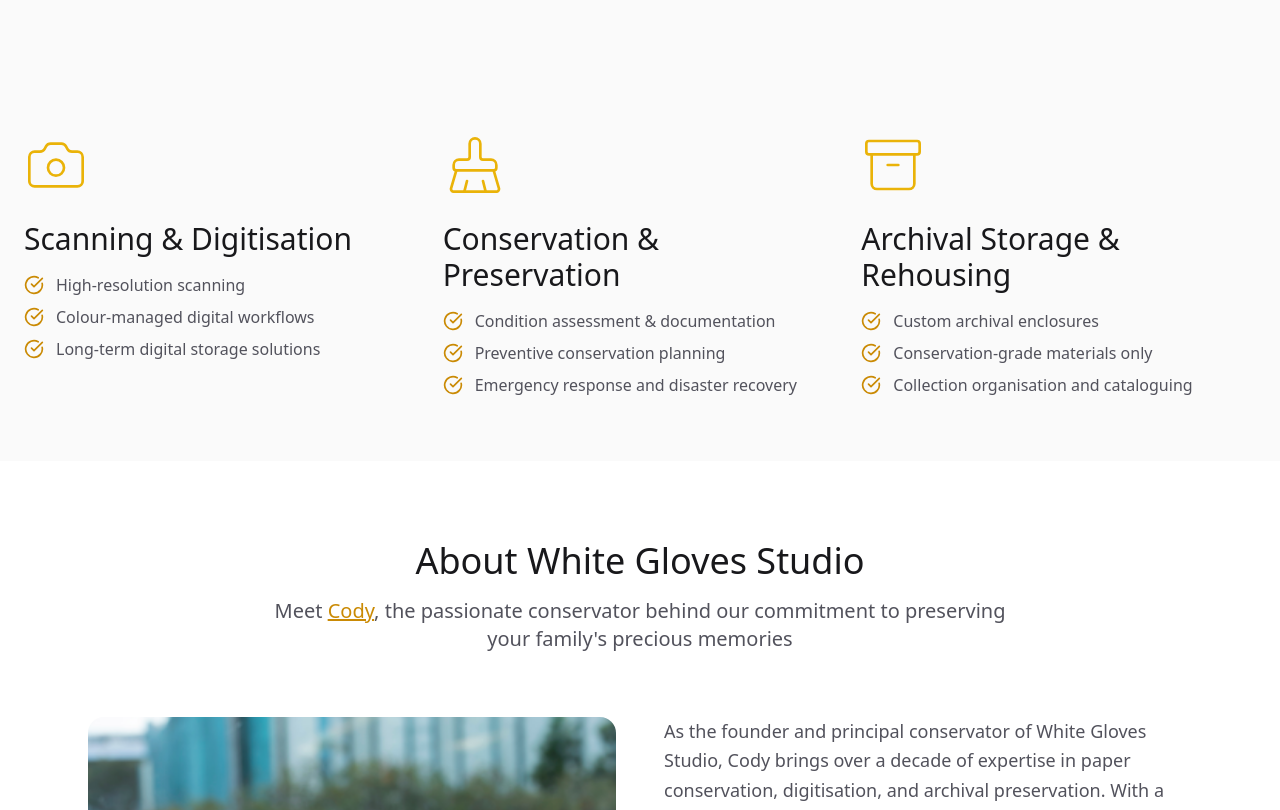
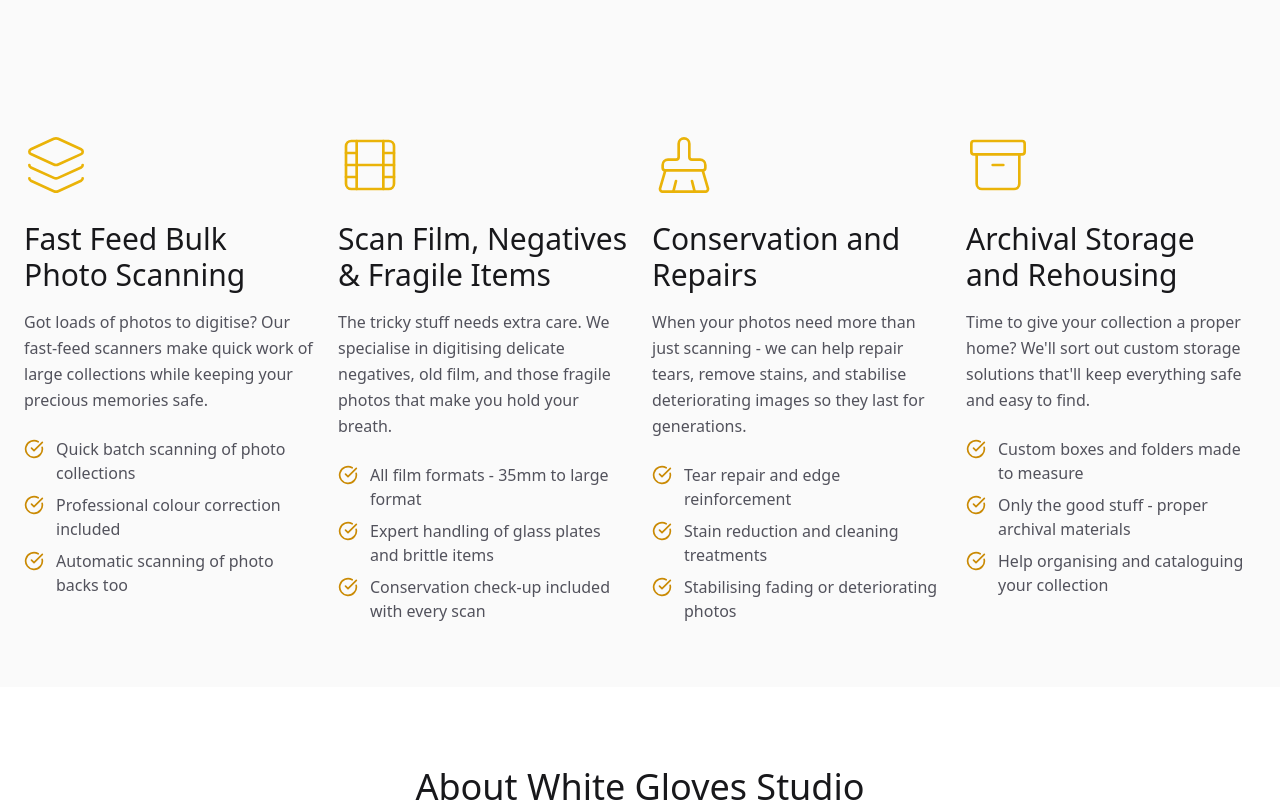
Before and after one commit to jon-coates/wgs-website, a React (Vite) app: page / in a window 1280 px wide. Shown: the part 580-1390 px from the top of the page. Built offline with nearby package versions, Linux system fonts and the light colour scheme; a web font is replaced by a local one.

Commit message:
Made the services copy more approcable

```diff
--- a/src/components/sections/hero.jsx
+++ b/src/components/sections/hero.jsx
@@ -16,7 +16,7 @@
 
             {/* Subheadline */}
             <p className="text-lg text-zinc-600 mb-8">
-            Protect your originals. Create crystal-clear digital archives. Preserve your family's story for generations to come.
+            Protect your originals. Create crystal-clear digital archives.<br/> Preserve your family's story for generations to come.
             </p>
 
 
--- a/src/components/sections/services.jsx
+++ b/src/components/sections/services.jsx
@@ -1,36 +1,46 @@
-import { Camera, Archive, BrushCleaning, CheckCircle } from 'lucide-react'
+import { Camera, Archive, Film, CheckCircle, Layers, BrushCleaning } from 'lucide-react'
 import Button from "../ui/button"
 
 const Services = () => {
     const services = [
         {
-          icon: Camera,
-          title: "Scanning & Digitisation",
-          description: "Professional digitisation services creating high-quality digital surrogates whilst minimising handling of fragile materials.",
+          icon: Layers,
+          title: "Fast Feed Bulk Photo Scanning",
+          description: "Got loads of photos to digitise? Our fast-feed scanners make quick work of large collections while keeping your precious memories safe.",
           features: [
-            "High-resolution scanning",
-            "Colour-managed digital workflows",
-            "Long-term digital storage solutions"
+            "Quick batch scanning of photo collections",
+            "Professional colour correction included",
+            "Automatic scanning of photo backs too"
+          ]
+        },
+        {
+          icon: Film,
+          title: "Scan Film, Negatives & Fragile Items",
+          description: "The tricky stuff needs extra care. We specialise in digitising delicate negatives, old film, and those fragile photos that make you hold your breath.",
+          features: [
+            "All film formats - 35mm to large format",
+            "Expert handling of glass plates and brittle items",
+            "Conservation check-up included with every scan"
           ]
         },
         {
           icon: BrushCleaning,
-          title: "Conservation & Preservation",
-          description: "Expert conservation assessments and treatments by a qualified conservator to stabilise and preserve items for years to come.",
+          title: "Conservation and Repairs",
+          description: "When your photos need more than just scanning - we can help repair tears, remove stains, and stabilise deteriorating images so they last for generations.",
           features: [
-            "Condition assessment & documentation",
-            "Preventive conservation planning",
-            "Emergency response and disaster recovery"
+            "Tear repair and edge reinforcement",
+            "Stain reduction and cleaning treatments",
+            "Stabilising fading or deteriorating photos"
           ]
         },
         {
           icon: Archive,
-          title: "Archival Storage & Rehousing",
-          description: "Custom rehousing solutions using conservation-grade materials and archival standards to protect your collection whilst ensuring accessibility.",
+          title: "Archival Storage and Rehousing",
+          description: "Time to give your collection a proper home? We'll sort out custom storage solutions that'll keep everything safe and easy to find.",
           features: [
-            "Custom archival enclosures",
-            "Conservation-grade materials only",
-            "Collection organisation and cataloguing"
+            "Custom boxes and folders made to measure",
+            "Only the good stuff - proper archival materials",
+            "Help organising and cataloguing your collection"
           ]
         }
       ]
@@ -50,7 +60,7 @@
         </div> */}
 
         {/* Services Grid */}
-        <div className="grid grid-cols-1 lg:grid-cols-3 gap-6">
+        <div className="grid grid-cols-1 md:grid-cols-2 lg:grid-cols-4 gap-6">
           {services.map((service, index) => {
             const Icon = service.icon
             return (
@@ -67,9 +77,9 @@
                 </h3>
 
                 {/* Description */}
-                {/* <p className="text-zinc-600 mb-6 font-normal leading-relaxed text-lg">
+                <p className="text-zinc-600 mb-6 font-normal leading-relaxed">
                   {service.description}
-                </p> */}
+                </p>
 
                 {/* Features List */}
                 <ul className="space-y-2 mb-6 font-sans">
```
